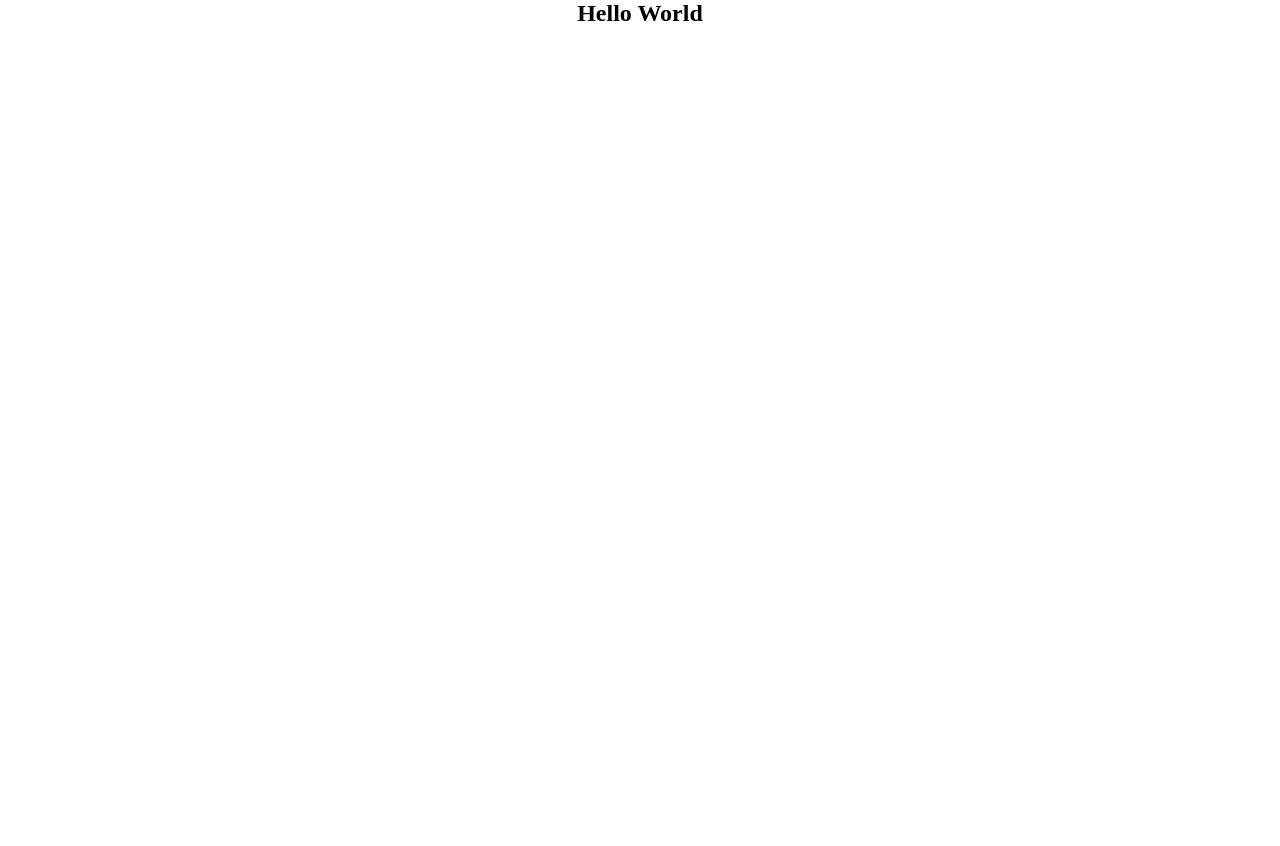
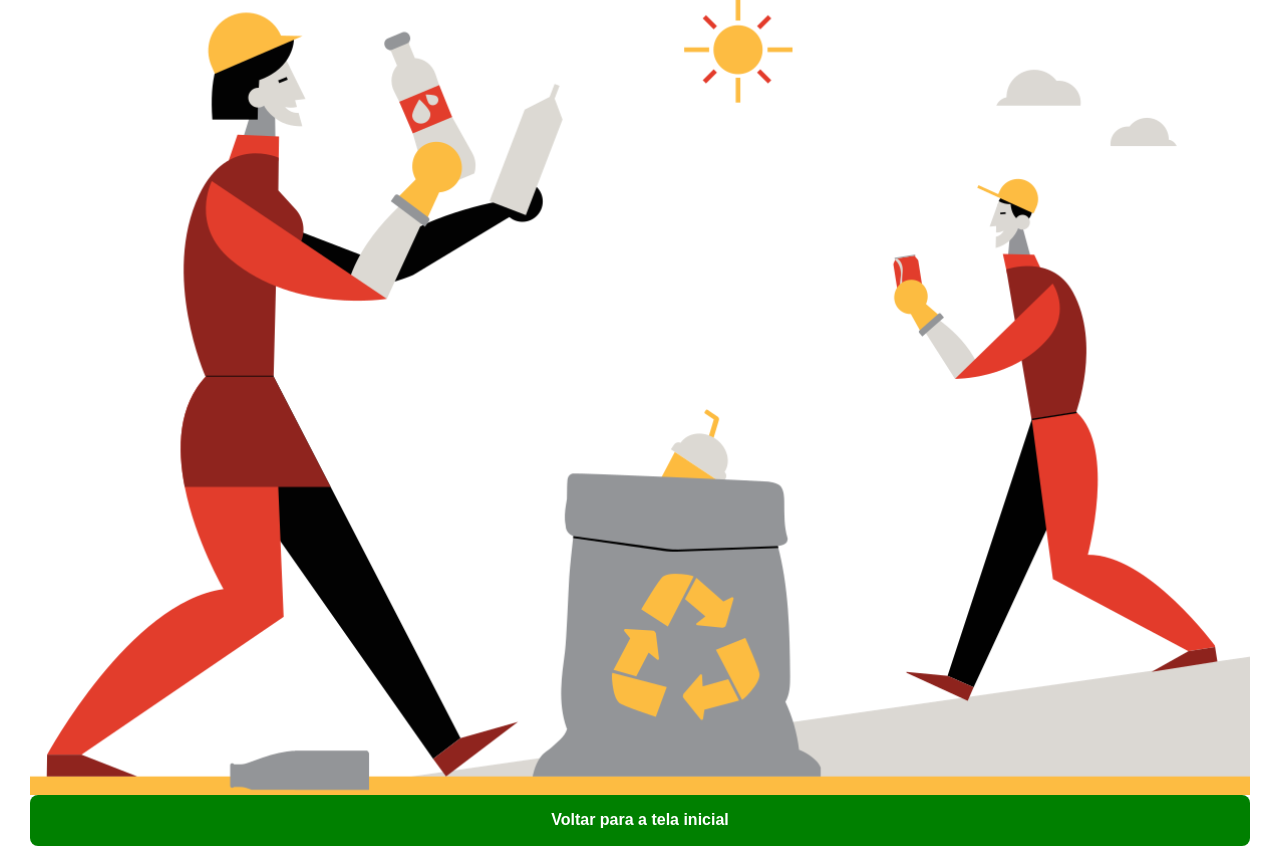
Before and after one commit to estartandodevs-course/recolapp, a React (Create React App) app: page /confirmation in a window 1280 px wide. Before the commit the page ends 800 px from the top, so only its background shows below. Built offline with nearby package versions, Linux system fonts and the light colour scheme.

Commit message:
chore: overriding button styles

```diff
--- a/src/pages/Confirmation/index.js
+++ b/src/pages/Confirmation/index.js
@@ -1,9 +1,13 @@
 import * as S from "./styles";
+import confirmImg from "../../assets/img/illustrations/agend_confirmado.svg";
+
 
 const Confirmation = () => {
   return (
     <S.PageContainer>
-      <S.ConfirmationText>Hello World</S.ConfirmationText>
+      <S.ConfirmationText>Agendamento realizado com sucesso</S.ConfirmationText>
+      <S.ConfirmationImg src={confirmImg} />
+      <S.ConfirmationButton>Voltar para a tela inicial</S.ConfirmationButton>
     </S.PageContainer>
   );
 };
--- a/src/pages/Confirmation/styles.js
+++ b/src/pages/Confirmation/styles.js
@@ -1,11 +1,25 @@
 import styled from "styled-components";
+import { Button } from "../../components/Button";
 
 export const PageContainer = styled.div`
-  height: 100%;
+  height: 100vh;
   display: flex;
+  flex-direction: column;
   justify-content: center;
+  align-items: center;
+  margin: 0 30px;
 `;
 
 export const ConfirmationText = styled.h2`
   text-align: center;
+  color: var(--textColor);
+  margin-top: auto
 `;
+
+export const ConfirmationImg = styled.img`
+  width: 100%;
+`;
+
+export const ConfirmationButton = styled(Button)`
+  margin-top: auto;
+`;
--- a/src/styles/global-styles.js
+++ b/src/styles/global-styles.js
@@ -23,6 +23,7 @@ export const GlobalStyles = createGlobalStyle`
     }
 
     body {
+      height: 100vh;
       font-family: Poppins;
     }
 `;
```
